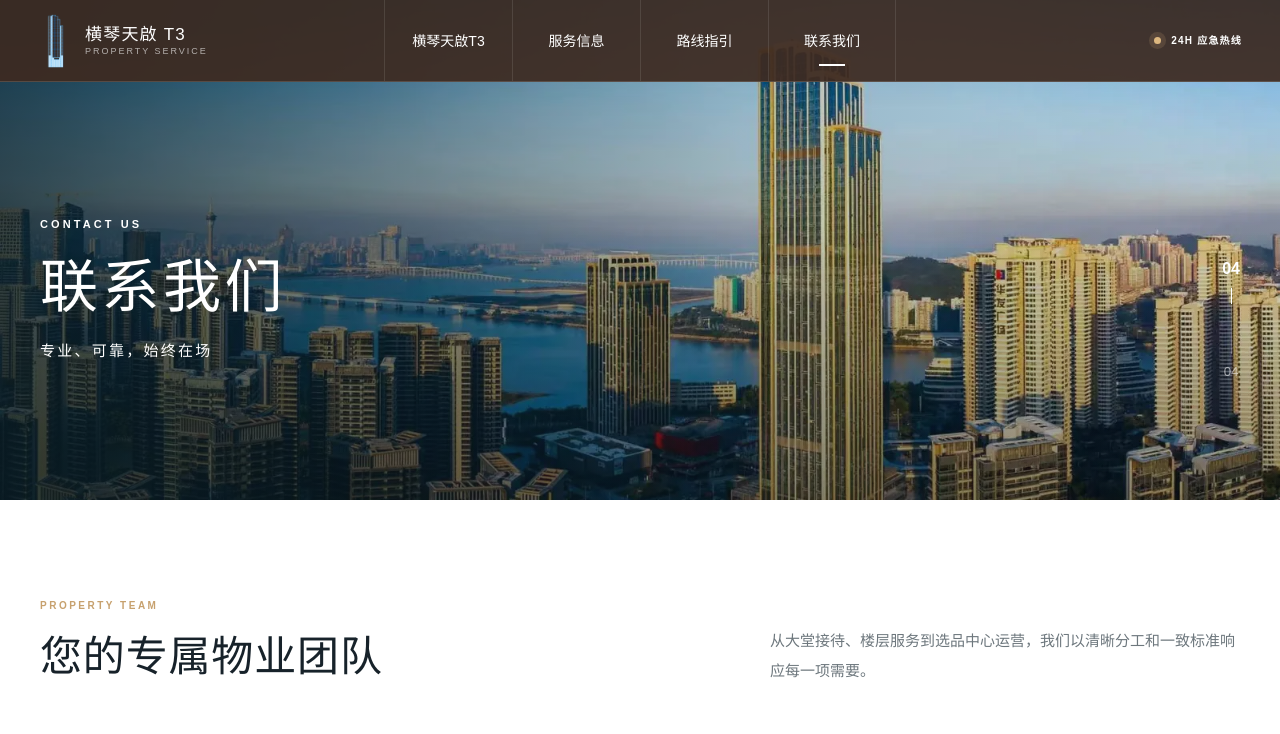
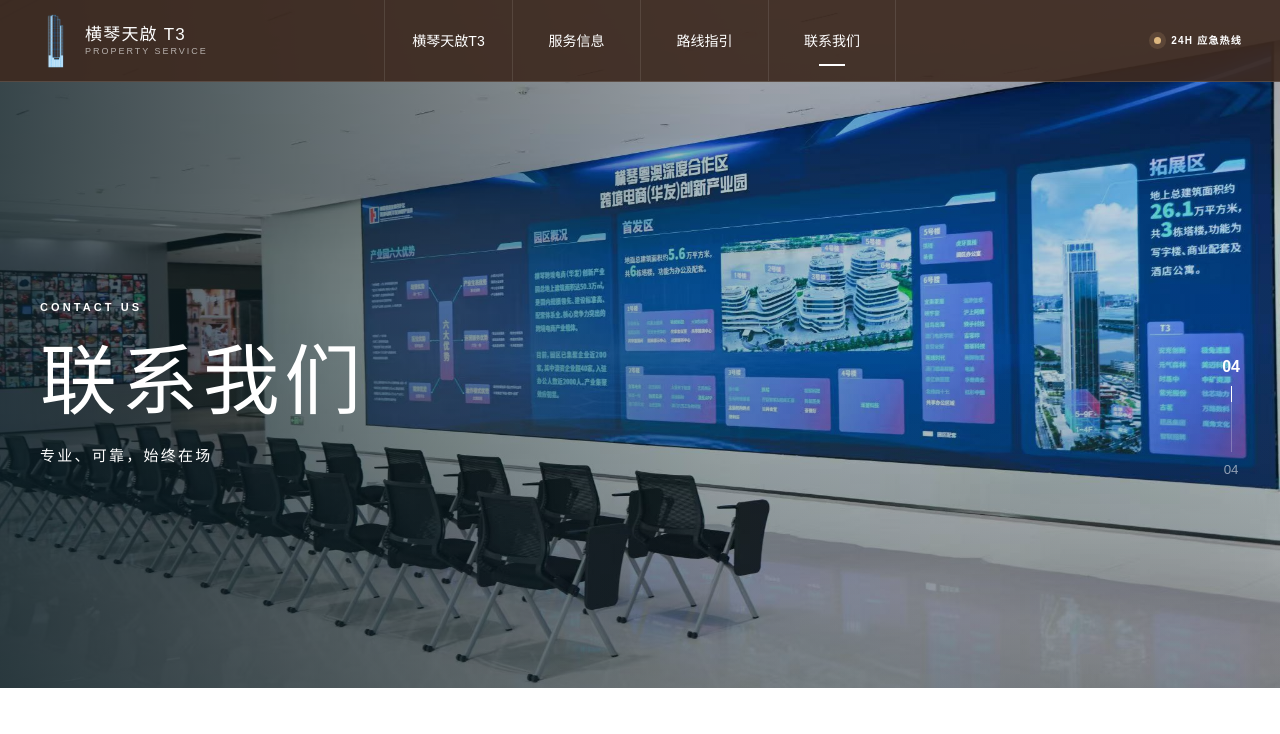
Before and after one commit to wuxingming1225-netizen/hengqintianqi, a Next.js app: page /contact in a window 1280 px wide. Shown: the top 734 px of the page. Built offline with nearby package versions, Linux system fonts and the light colour scheme; no server answers.

Commit message:
更新联系我们首屏照片

```diff
--- a/app/contact/page.tsx
+++ b/app/contact/page.tsx
@@ -35,7 +35,7 @@ export default function ContactPage() {
   return (
     <main>
       <SiteHeader active="contact" />
-      <PageHero eyebrow="CONTACT US" title="联系我们" subtitle="专业、可靠，始终在场" image="/t3-building.webp" index="04" />
+      <PageHero eyebrow="CONTACT US" title="联系我们" subtitle="专业、可靠，始终在场" image="/contact-hero.jpg" index="04" variant="large" />
 
       <section className="content-section team-section page-shell">
         <SectionTitle eyebrow="PROPERTY TEAM" title="您的专属物业团队" intro="从大堂接待、楼层服务到选品中心运营，我们以清晰分工和一致标准响应每一项需要。" />
```
Also changed, not shown: public/contact-hero.jpg (added), 1 other file (tests, documents, lock files or other folders).
